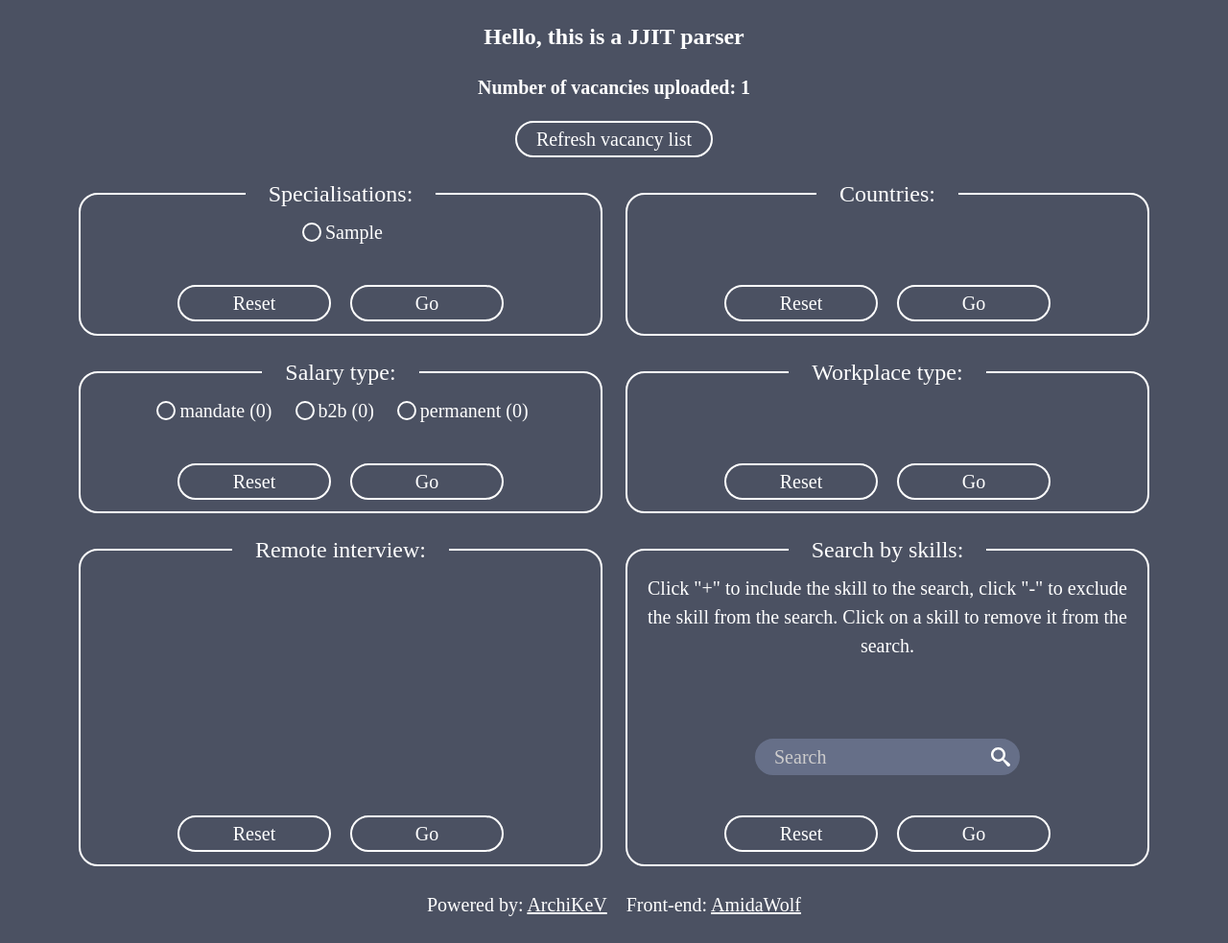
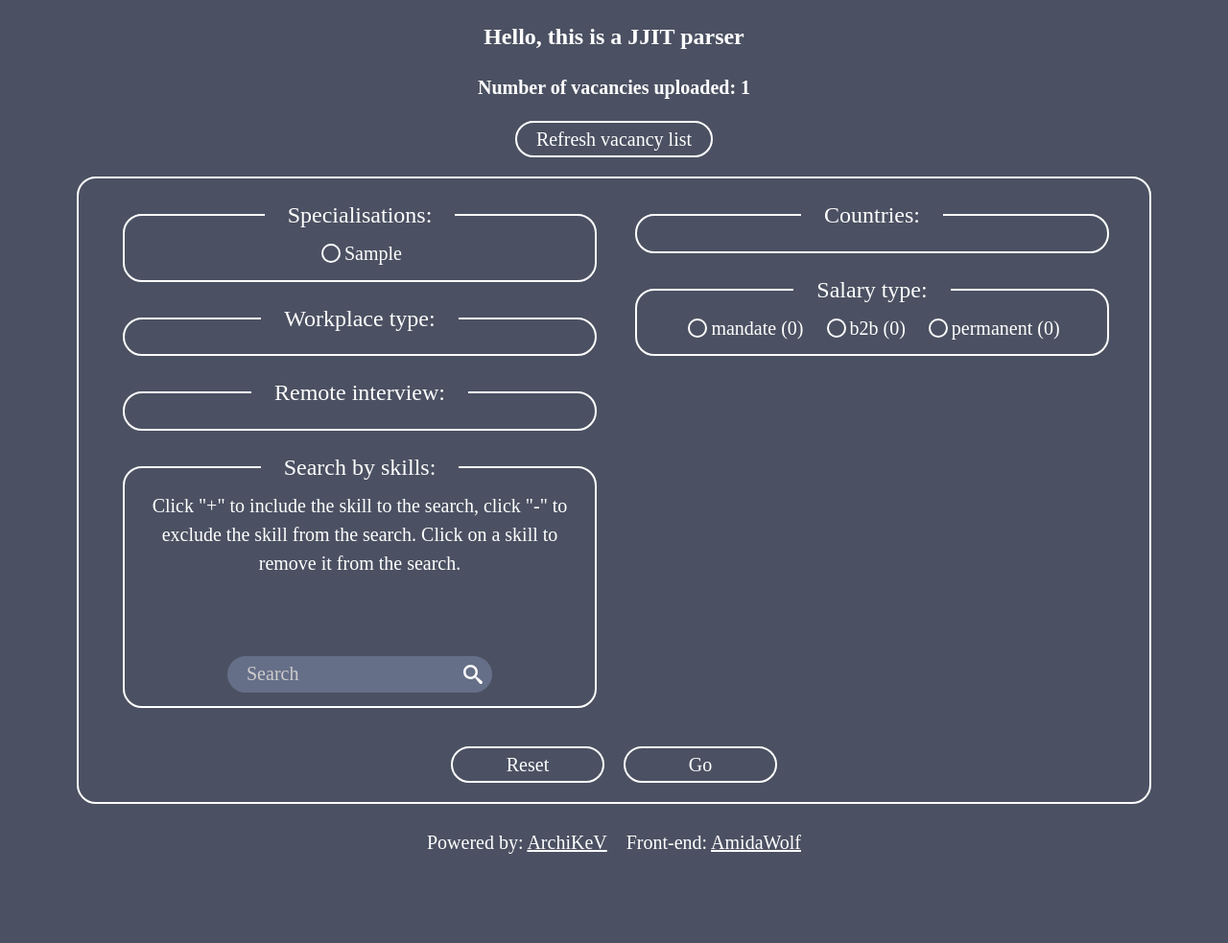
Before and after one commit to ArchiKeV/jjit, a FastAPI app: page / in a window 1280 px wide. Shown: the whole page at 96% size. After the commit the page ends 890 px from the top, so only its background shows below. Run offline with FastAPI, Linux system fonts and the light colour scheme; tables that the repository leaves empty hold one stand-in row (values such as "Sample post").

Commit message:
feat: group all forms in one, fix table width

```diff
--- a/static/css/main.css
+++ b/static/css/main.css
@@ -103,26 +103,42 @@
   transition: all 1s;
 }
 
-.forms-wrapper {
+.form-specs {
   display: flex;
+  justify-content: center;
+  align-items: center;
   flex-direction: column;
-  align-items: center;
+  padding: 1em;
+
+  gap: 2em;
+
+  border: 2px solid #ffffff;
+  border-radius: 1em;
+}
+
+.form-wrapper {
+  display: flex;
   justify-content: center;
 
   gap: 2em;
 }
 
-.form-specs {
-  min-width: 50%;
-  height: 100%;
+.first-column,
+.second-column {
+  display: flex;
+  flex-direction: column;
+  width: calc(50% - 2.2em);
+
+  gap: 1em;
 }
+
 
 .form-specs__fieldset {
   display: flex;
   flex-direction: column;
   align-items: center;
   justify-content: space-between;
-  height: 100%;
+  width: 100%;
 
   gap: 2em;
 
@@ -406,40 +422,28 @@
 }
 /*autocomplete end*/
 
-/*1200+*/
-@media (min-width: 1199.98px) {
-  .main {
-    max-width: 1200px;
-  }
-
-  .forms-wrapper {
-    display: grid;
-    grid-template-rows: 1fr;
-    grid-template-columns: 1fr 1fr;
-
-    gap: 1em;
-  }
-}
-
 @media (min-width: 1499.98px) {
   .main {
     max-width: 1400px;
   }
 }
 
-/*576-767.98*/
-@media (max-width: 767.98px) {
-  .body {
-    font-size: 18px;
+@media (max-width: 1199.98px) {
+  .main {
+    max-width: 1200px;
   }
 
-  .main {
-    padding: 0 1em;
+  .form-wrapper {
+    flex-direction: column-reverse;
+  }
+
+  .first-column,
+  .second-column {
+    width: 100%;
   }
 
   .table-wrapper {
     justify-content: flex-start;
-    max-width: 700px;
     width: 100%;
 
     overflow: auto;
@@ -455,3 +459,31 @@
     transform: scaleY(-1);
   }
 }
+
+/*576-767.98*/
+@media (max-width: 767.98px) {
+  .body {
+    font-size: 18px;
+  }
+
+  .table-wrapper {
+    max-width: 700px;
+  }
+
+  .main {
+    padding: 0 1em;
+  }
+}
+
+@media (max-width: 575.98px) {
+  .body {
+    font-size: 16px;
+  }
+
+  .form-specs__fieldset {
+    border: none;
+    padding: 0;
+    margin: 0;
+    width: 100%;
+  }
+}
--- a/static/js/Autocomplete.js
+++ b/static/js/Autocomplete.js
@@ -290,7 +290,7 @@
         const searchInput = document.querySelector('.form-specs__search');
         const overlay = document.querySelector('.overlay');
         const selectedSkillElement = document.querySelector('.form-specs__selected-skills');
-        const searchForm = document.getElementById('searchForm');
+        const searchForm = document.querySelector('.form-specs');
 
         searchInput.addEventListener('input', this.filterForNames);
         searchInput.addEventListener('focus', this.filterForNames);
--- a/templates/index.html
+++ b/templates/index.html
@@ -25,8 +25,10 @@
   <form class="form-refresh" action="/refresh">
     <button class="button">Refresh vacancy list</button>
   </form>
-  <div class="forms-wrapper">
+
   <form class="form-specs" method="get" action="/vacancy_list">
+    <div class="form-wrapper">
+      <div class="first-column">
         <fieldset class="form-specs__fieldset">
           <legend class="form-specs__legend">Specialisations:</legend>
           <div class="form-specs__wrapper">
@@ -36,97 +38,86 @@
             </label>
             {% endfor %}
           </div>
-        <div class="form-specs__buttons">
-          <button class="button" type="reset">Reset</button>
-          <button class="button" type="submit">Go</button>
-        </div>
         </fieldset>
-    </form>
-    <form class="form-specs" method="get" action="/vacancy_list">
-      <fieldset class="form-specs__fieldset">
-        <legend class="form-specs__legend">Countries:</legend>
-        <div class="form-specs__wrapper">
-          {% for input_value in country_list %}
-          <label class="form-specs__label">
-            <input class="form-specs__input" type="checkbox" name="country" value="{{ input_value }}">{{ input_value }}
-          </label>
-          {% endfor %}
-        </div>
-        <div class="form-specs__buttons">
-          <button class="button" type="reset">Reset</button>
-          <button class="button" type="submit">Go</button>
-        </div>
-      </fieldset>
-    </form>
-    <form class="form-specs" method="get" action="/vacancy_list">
-      <fieldset class="form-specs__fieldset">
-        <legend class="form-specs__legend">Salary type:</legend>
-        <div class="form-specs__wrapper">
-          {% for input_key, input_value in salary_dict.items() %}
-          <label class="form-specs__label">
-            <input class="form-specs__input" type="checkbox" name="salary_type" value="{{ input_key }}">{{ input_key }} ({{ input_value }})
-          </label>
-          {% endfor %}
-        </div>
-        <div class="form-specs__buttons">
-          <button class="button" type="reset">Reset</button>
-          <button class="button" type="submit">Go</button>
-        </div>
-      </fieldset>
-    </form>
-    <form class="form-specs" method="get" action="/vacancy_list">
+
         <fieldset class="form-specs__fieldset">
           <legend class="form-specs__legend">Workplace type:</legend>
           <div class="form-specs__wrapper">
             {% for input_value in workplace_type_list %}
             <label class="form-specs__label">
-            <input class="form-specs__input" type="checkbox" name="workplace_type" value="{{ input_value }}">{{ input_value }}
+              <input class="form-specs__input" type="checkbox" name="workplace_type" value="{{ input_value }}">{{
+              input_value }}
             </label>
             {% endfor %}
           </div>
-        <div class="form-specs__buttons">
-          <button class="button" type="reset">Reset</button>
-          <button class="button" type="submit">Go</button>
-        </div>
         </fieldset>
-    </form>
-    <form class="form-specs" method="get" action="/vacancy_list">
+
         <fieldset class="form-specs__fieldset">
           <legend class="form-specs__legend">Remote interview:</legend>
           <div class="form-specs__wrapper">
             {% for input_value in remote_interview_list %}
             <label class="form-specs__label">
-            <input class="form-specs__input" type="checkbox" name="workplace_type" value="{{ input_value }}">{{ input_value }}
+              <input class="form-specs__input" type="checkbox" name="workplace_type" value="{{ input_value }}">{{
+              input_value }}
             </label>
             {% endfor %}
           </div>
-        <div class="form-specs__buttons">
-          <button class="button" type="reset">Reset</button>
-          <button class="button" type="submit">Go</button>
-        </div>
         </fieldset>
-    </form>
-    <form class="form-specs" id="searchForm" method="get" action="/vacancy_list">
-      <fieldset class="form-specs__fieldset">
+
+        <fieldset class="form-specs__fieldset" id="searchForm">
           <legend class="form-specs__legend">Search by skills:</legend>
-        <p class="form-specs__prompt">Click "+" to include the skill to the search, click "-" to exclude the skill from the search. Click on a skill to remove it from the search.</p>
+          <p class="form-specs__prompt">Click "+" to include the skill to the search, click "-" to exclude the skill
+            from
+            the search. Click on a skill to remove it from the search.</p>
           <div class="form-specs__hidden-inputs"></div>
           <div class="form-specs__selected-skills"></div>
           <div class="form-specs__search-wrapper">
             <label>
               <input class="form-specs__search" type="search" placeholder="Search" autocomplete="off">
             </label>
-          <ul class="form-specs__autocomplete-container autocomplete-list" >
+            <ul class="form-specs__autocomplete-container autocomplete-list">
             </ul>
             <div class="overlay"></div>
+          </div>
+        </fieldset>
+
+
+      </div>
+
+      <div class="second-column">
+        <fieldset class="form-specs__fieldset">
+          <legend class="form-specs__legend">Countries:</legend>
+          <div class="form-specs__wrapper">
+            {% for input_value in country_list %}
+            <label class="form-specs__label">
+              <input class="form-specs__input" type="checkbox" name="country" value="{{ input_value }}">{{ input_value
+              }}
+            </label>
+            {% endfor %}
+          </div>
+        </fieldset>
+
+        <fieldset class="form-specs__fieldset">
+          <legend class="form-specs__legend">Salary type:</legend>
+          <div class="form-specs__wrapper">
+            {% for input_key, input_value in salary_dict.items() %}
+            <label class="form-specs__label">
+              <input class="form-specs__input" type="checkbox" name="salary_type" value="{{ input_key }}">{{ input_key
+              }}
+              ({{ input_value }})
+            </label>
+            {% endfor %}
+          </div>
+        </fieldset>
+
+
+      </div>
     </div>
     <div class="form-specs__buttons">
       <button class="button" type="reset">Reset</button>
       <button class="button" type="submit">Go</button>
     </div>
-      </fieldset>
   </form>
-  </div>
 </main>
 <footer class="footer">
   <p class="footer__text">Powered by: <a
```
Lines whose indentation alone changed are shown as unchanged.
